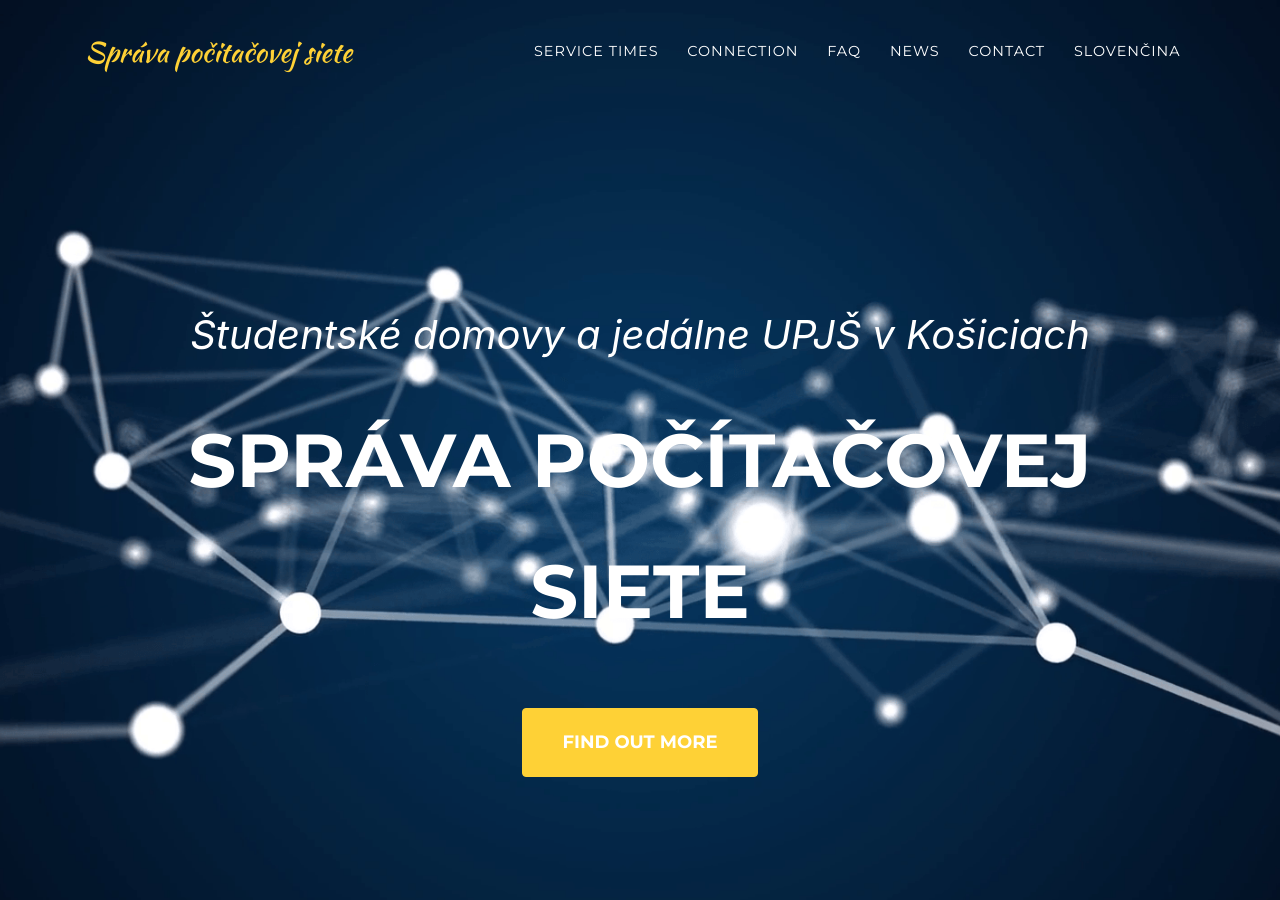
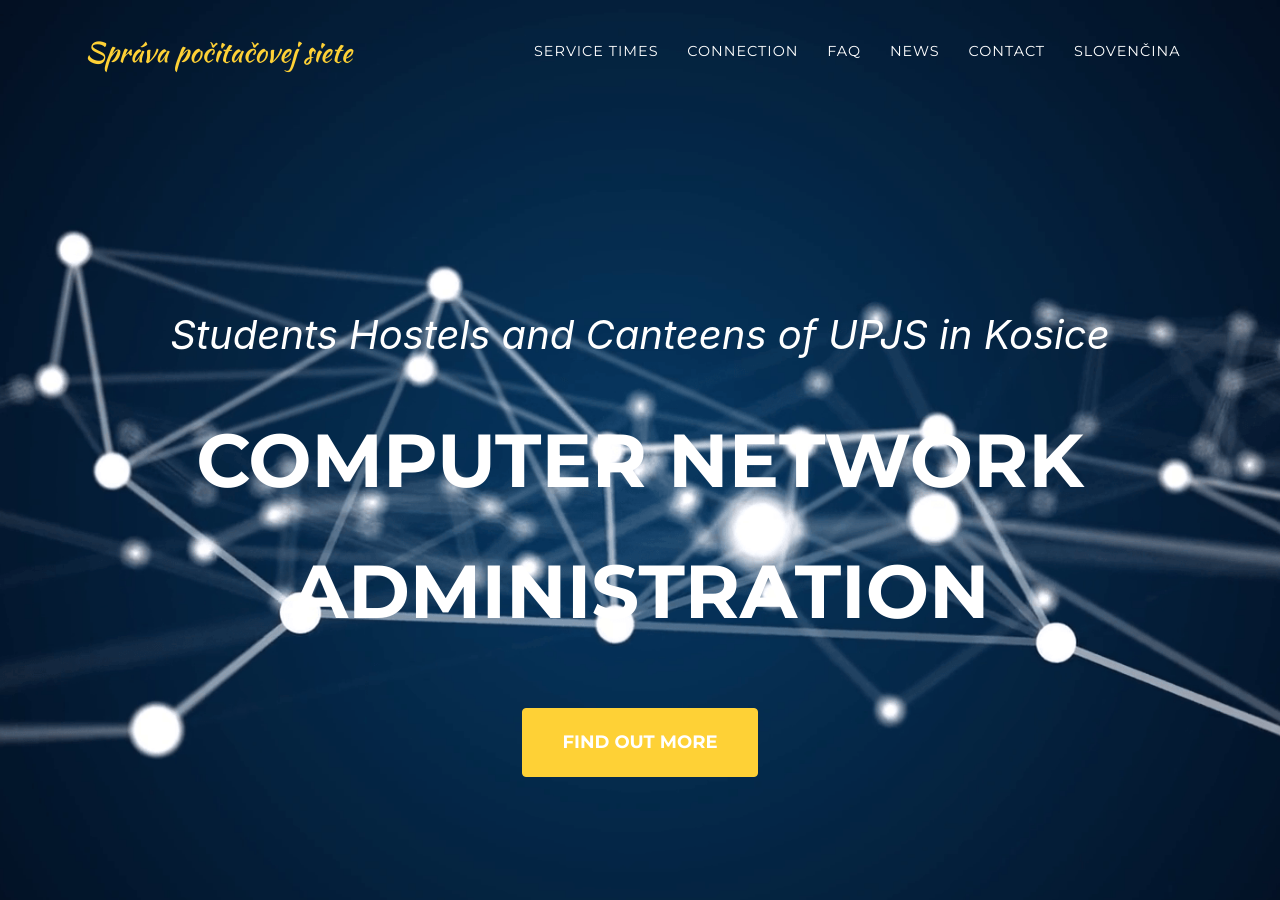
Before and after one commit to alex1972000/alex1972000.github.io, a Jekyll site: the page built from en.md, in a window 1280 px wide and 900 px high. Built offline with Jekyll 4.4.1, drawn with Linux system fonts in a browser that asks for light colours; some web fonts are replaced.

Commit message:
contacto to sitetext

```diff
--- a/_data/navigation.yml
+++ b/_data/navigation.yml
@@ -39,7 +39,7 @@ en: &DEFAULT_EN
     - title: "News"
       section: cronologia
     - title: "Contact"
-      section: contact
+      section: contacto
     - title: "SLOVENČINA"
       url: /
 es-ES:
--- a/_data/sitetext.yml
+++ b/_data/sitetext.yml
@@ -161,8 +161,8 @@ sk-EU:
 # -------
 en: &DEFAULT_EN
   header:
-    title: "Študentské domovy a jedálne UPJŠ v Košiciach"
-    text: "Správa počítačovej siete"
+    title: "Students Hostels and Canteens of UPJS in Kosice"
+    text: "Computer network administration"
     button: Find Out More
     buttonlink: "#servicios"
 
@@ -248,7 +248,7 @@ en: &DEFAULT_EN
   contact:
     title: "Contact Us"
     text: "or come to us at service time."
-    section: contact
+    section: contacto
 
 
   footer:
```
